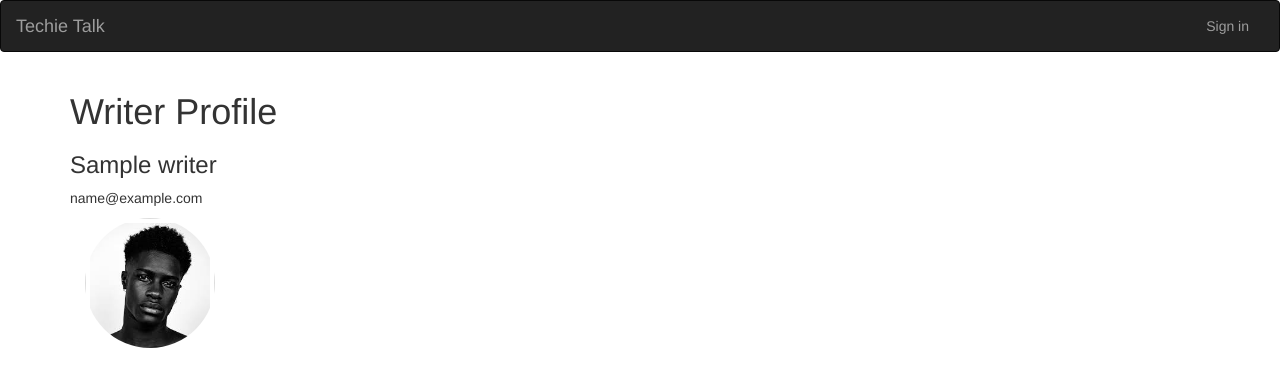
After one commit to duncan-chege/Blog, a Flask app: page /user/1 in a window 1280 px wide. The commit adds this page. Shown: the top 387 px of the page. Run offline with Flask 2, Linux system fonts and the light colour scheme; tables that the repository leaves empty hold one stand-in row (values such as "Sample post"); some libraries are stand-ins or nearby versions.

Commit message:
add a default image, update views

```diff
--- a/app/auth/views.py
+++ b/app/auth/views.py
@@ -13,7 +13,7 @@ def login():
         writer = Writer.query.filter_by(email = login_form.email.data).first()
         if writer is not None and writer.verify_password(login_form.password.data):
             login_user(writer,login_form.remember.data)
-            return redirect(request.args.get('next') or url_for('main.index'))
+            return redirect(request.args.get('next') or url_for('main.profile', w_id = writer.id))
 
         flash('Invalid name or password')
 
--- a/app/main/views.py
+++ b/app/main/views.py
@@ -18,9 +18,9 @@ def index():
 
     return render_template('index.html',quote = quote, quote_author =  quote_author)
 
-@main.route('/user/<wname>')
-def profile(wname):
-    writer = Writer.query.filter_by(name = wname).first()
+@main.route('/user/<w_id>')
+def profile(w_id):
+    writer = Writer.query.filter_by(id = w_id).first()
 
     if writer is None:
         abort(404)
--- a/app/models.py
+++ b/app/models.py
@@ -26,7 +26,6 @@ class Writer(UserMixin,db.Model):
     name = db.Column(db.String(255))
     email = db.Column(db.String(255),unique = True,index = True)
     password_hash = db.Column(db.String(255))
-    profile_pic_path = db.Column(db.String())
 
     users = db.relationship('User',backref = 'writer',lazy="dynamic")     #db.relationship to create a virtual column that will connect with the foreign key
 
--- /dev/null
+++ b/app/static/css/profile.css
@@ -0,0 +1,9 @@
+.profilepic {
+    width: 130px;
+    height: 130px;
+    overflow: hidden;
+    border-radius: 50%;
+  }
+  .profilepic img {
+    width: 100%;
+  }
--- a/app/templates/navbar.html
+++ b/app/templates/navbar.html
@@ -15,7 +15,7 @@
         <div class="navbar-collapse collapse">
             <ul class="nav navbar-nav navbar-right">
                 {% if current_user.is_authenticated %}
-                <li style="color:white;padding:15px;">{{current_user.username}}</li>
+                <li><a href="{{url_for('main.profile',uname=current_user.username)}}">Profile</a></li>
                 <li><a href="{{url_for('auth.logout')}}">Sign out</a></li>
                 {% else %}
                 <li><a href="{{url_for('auth.login')}}">Sign in</a></li>
--- /dev/null
+++ b/app/templates/profile/profile.html
@@ -0,0 +1,36 @@
+{% extends 'base.html'%}
+
+<!-- Styles block -->
+{% block styles %}
+
+{{ super() }}
+<link rel="stylesheet" href="{{url_for('static',filename='css/profile.css')}}">
+
+{% endblock %}
+
+{% block content %}
+<div class="container">
+    <div class="row">
+
+        <!-- displaying name-->
+        <div class="col-md-4">
+            <h1> Writer Profile </h1>
+            <h3> {{writer.name| capitalize}} </h3>
+            <p> {{writer.email}} </p>
+            <!--displaying photo-->
+            <div class="col-md-4">
+                <div class="profilepic">
+                    <img src="{{url_for('static',filename='default.jpeg')}}" alt="profilepic" class="img-thumbnail imgsize">
+                </div>
+            </div>
+        </div>
+
+        <div class="col-md-7">
+            <!--displaying blog creation-->
+
+        </div>
+
+    </div>
+</div>
+
+{% endblock %}
```
Also changed, not shown: migrations/versions/21e17e10cbff_remove_picture_column.py (added, +28 -0 lines), app/static/default.jpeg (added).
